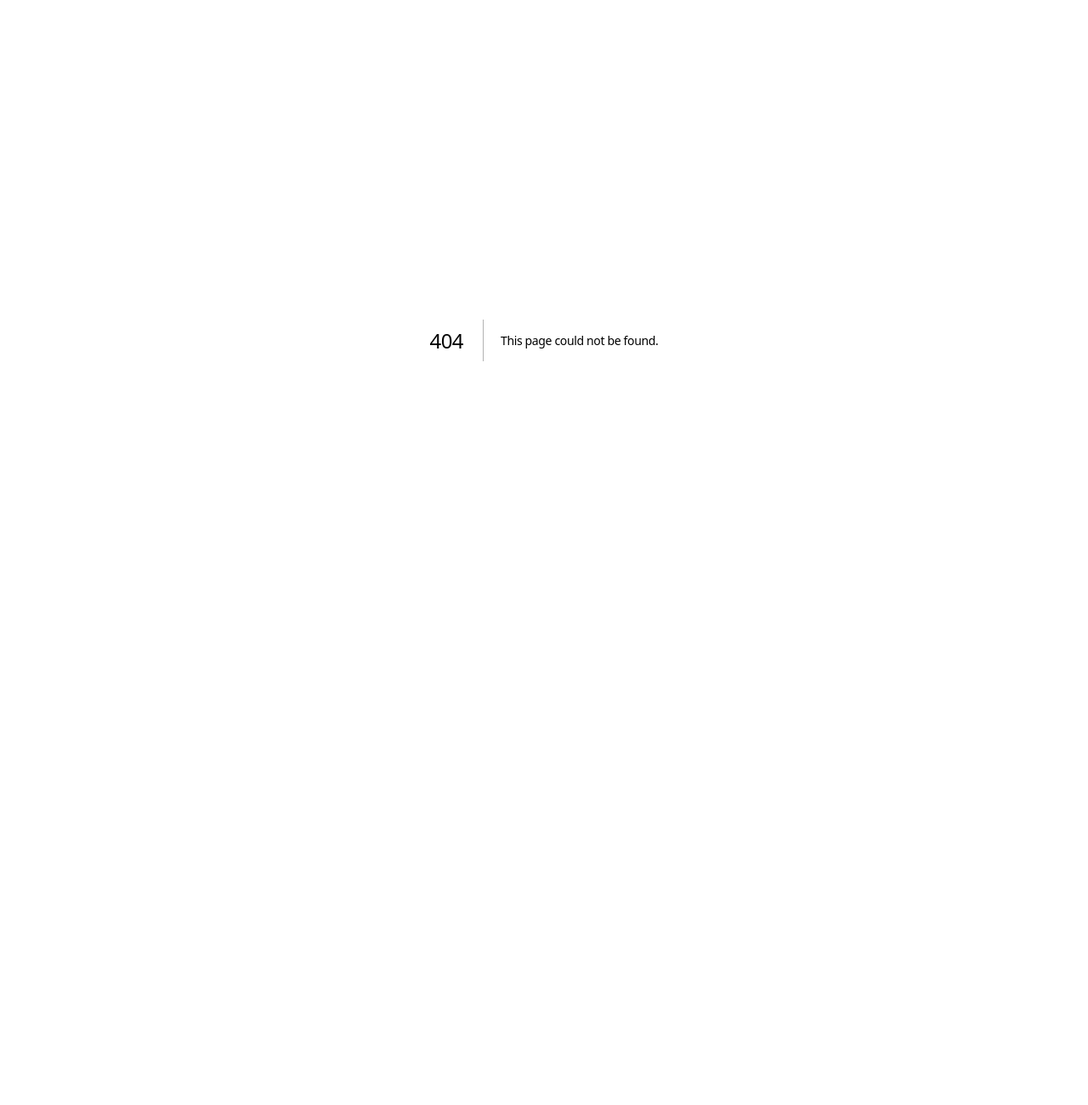
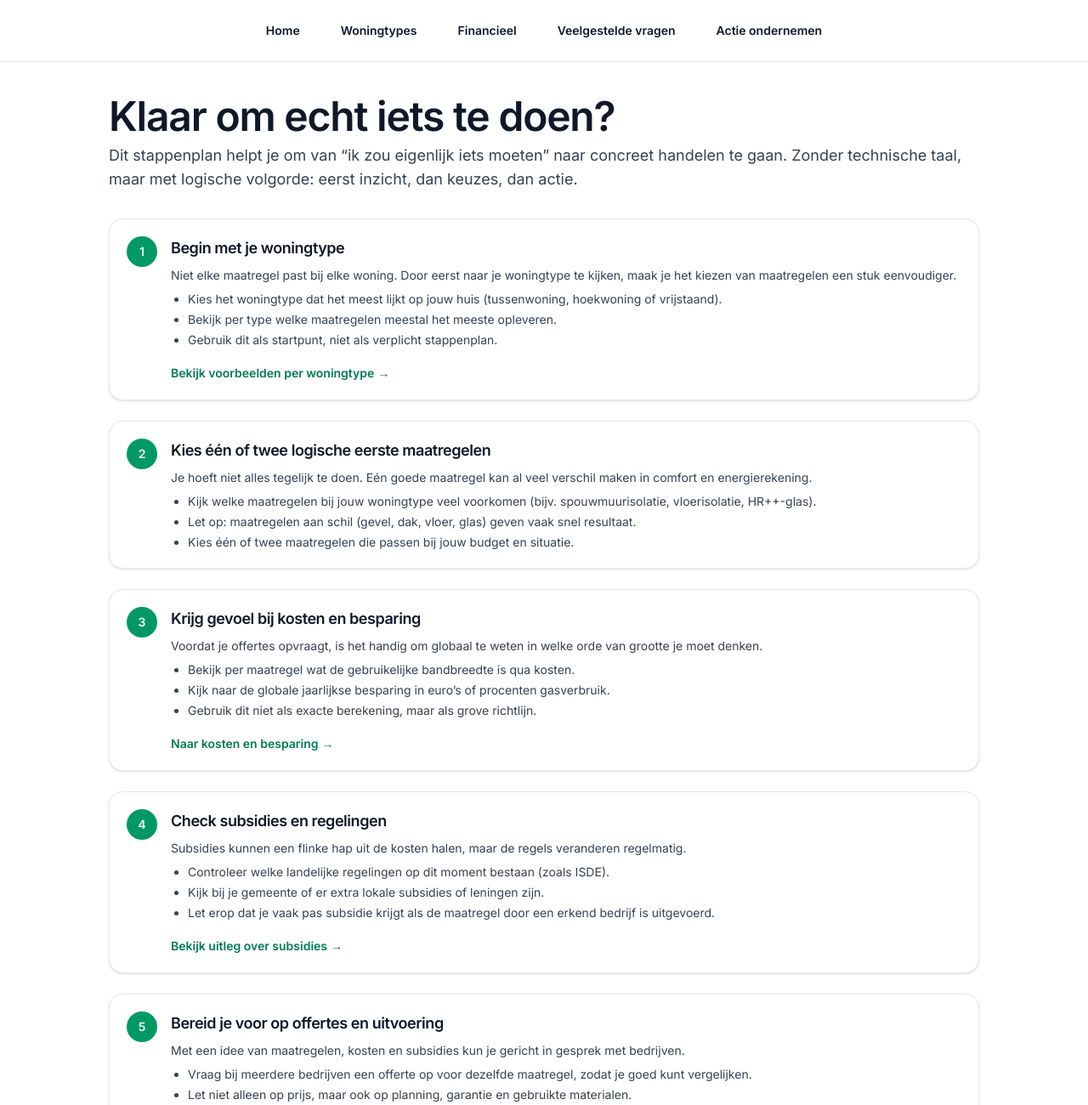
Before and after one commit to tjmichiels/renoveerjewoning, a Next.js app: page /actie in a window 1280 px wide. Before the commit this address had no page. Shown: the top 1300 px of the page at 85% size. Before the commit the page ends 800 px from the top, so only its background shows below. Built offline with nearby package versions, Linux system fonts and the light colour scheme.

Commit message:
'Actie ondernemen' pagina

```diff
--- /dev/null
+++ b/app/actie/page.tsx
@@ -0,0 +1,156 @@
+// app/actie/page.tsx
+import type { Metadata } from "next";
+import Link from "next/link";
+import Header from "../components/layout/Header";
+import { NAV } from "../content/navigation";
+
+export const metadata: Metadata = {
+    title: "Actie ondernemen – stap voor stap renoveren",
+    description:
+        "Ben je van plan om te renoveren? Volg dit stappenplan: kies je woningtype, bepaal logische maatregelen, bekijk kosten en besparing, en bereid je voor op offertes en uitvoering.",
+};
+
+const steps = [
+    {
+        nr: "1",
+        title: "Begin met je woningtype",
+        summary:
+            "Niet elke maatregel past bij elke woning. Door eerst naar je woningtype te kijken, maak je het kiezen van maatregelen een stuk eenvoudiger.",
+        bullets: [
+            "Kies het woningtype dat het meest lijkt op jouw huis (tussenwoning, hoekwoning of vrijstaand).",
+            "Bekijk per type welke maatregelen meestal het meeste opleveren.",
+            "Gebruik dit als startpunt, niet als verplicht stappenplan.",
+        ],
+        linkLabel: "Bekijk voorbeelden per woningtype",
+        href: "/woningtypes",
+    },
+    {
+        nr: "2",
+        title: "Kies één of twee logische eerste maatregelen",
+        summary:
+            "Je hoeft niet alles tegelijk te doen. Eén goede maatregel kan al veel verschil maken in comfort en energierekening.",
+        bullets: [
+            "Kijk welke maatregelen bij jouw woningtype veel voorkomen (bijv. spouwmuurisolatie, vloerisolatie, HR++-glas).",
+            "Let op: maatregelen aan schil (gevel, dak, vloer, glas) geven vaak snel resultaat.",
+            "Kies één of twee maatregelen die passen bij jouw budget en situatie.",
+        ],
+    },
+    {
+        nr: "3",
+        title: "Krijg gevoel bij kosten en besparing",
+        summary:
+            "Voordat je offertes opvraagt, is het handig om globaal te weten in welke orde van grootte je moet denken.",
+        bullets: [
+            "Bekijk per maatregel wat de gebruikelijke bandbreedte is qua kosten.",
+            "Kijk naar de globale jaarlijkse besparing in euro’s of procenten gasverbruik.",
+            "Gebruik dit niet als exacte berekening, maar als grove richtlijn.",
+        ],
+        linkLabel: "Naar kosten en besparing",
+        href: "/financieel",
+    },
+    {
+        nr: "4",
+        title: "Check subsidies en regelingen",
+        summary:
+            "Subsidies kunnen een flinke hap uit de kosten halen, maar de regels veranderen regelmatig.",
+        bullets: [
+            "Controleer welke landelijke regelingen op dit moment bestaan (zoals ISDE).",
+            "Kijk bij je gemeente of er extra lokale subsidies of leningen zijn.",
+            "Let erop dat je vaak pas subsidie krijgt als de maatregel door een erkend bedrijf is uitgevoerd.",
+        ],
+        linkLabel: "Bekijk uitleg over subsidies",
+        href: "/financieel#subsidies",
+    },
+    {
+        nr: "5",
+        title: "Bereid je voor op offertes en uitvoering",
+        summary:
+            "Met een idee van maatregelen, kosten en subsidies kun je gericht in gesprek met bedrijven.",
+        bullets: [
+            "Vraag bij meerdere bedrijven een offerte op voor dezelfde maatregel, zodat je goed kunt vergelijken.",
+            "Let niet alleen op prijs, maar ook op planning, garantie en gebruikte materialen.",
+            "Bedenk vooraf: wil je alles in één keer doen, of verspreid over meerdere jaren?",
+        ],
+    },
+];
+
+export default function ActiePage() {
+    return (
+        <div className="bg-white">
+            <Header navigation={NAV} />
+
+            <main className="relative isolate min-h-screen px-6 pt-10 lg:px-8">
+                <div className="mx-auto max-w-5xl pb-16">
+                    {/* Paginaheader */}
+                    <header className="mb-8">
+                        <h1 className="text-4xl sm:text-5xl font-semibold tracking-tight text-gray-900">
+                            Klaar om echt iets te doen?
+                        </h1>
+                        <p className="mt-2 text-gray-700 text-base sm:text-lg">
+                            Dit stappenplan helpt je om van “ik zou eigenlijk iets moeten” naar
+                            concreet handelen te gaan. Zonder technische taal, maar met logische
+                            volgorde: eerst inzicht, dan keuzes, dan actie.
+                        </p>
+                    </header>
+
+                    {/* Stappenlijst */}
+                    <section
+                        aria-label="Stappenplan voor woningrenovatie"
+                        className="space-y-6"
+                    >
+                        {steps.map((step) => (
+                            <article
+                                key={step.nr}
+                                className="flex gap-4 rounded-2xl border border-gray-200 bg-white p-5 shadow-sm"
+                            >
+                                {/* Nummer */}
+                                <div className="flex-shrink-0">
+                                    <div className="flex h-9 w-9 items-center justify-center rounded-full bg-emerald-600 text-sm font-semibold text-white">
+                                        {step.nr}
+                                    </div>
+                                </div>
+
+                                {/* Tekst */}
+                                <div className="space-y-2">
+                                    <h2 className="text-lg font-semibold text-gray-900">
+                                        {step.title}
+                                    </h2>
+                                    <p className="text-sm text-gray-700">{step.summary}</p>
+                                    <ul className="mt-1 list-disc space-y-1 pl-5 text-sm text-gray-700">
+                                        {step.bullets.map((item, idx) => (
+                                            <li key={idx}>{item}</li>
+                                        ))}
+                                    </ul>
+
+                                    {step.href && step.linkLabel && (
+                                        <div className="pt-2">
+                                            <Link
+                                                href={step.href}
+                                                className="inline-flex items-center text-sm font-semibold text-emerald-700 hover:text-emerald-900"
+                                            >
+                                                {step.linkLabel}
+                                                <span className="ml-1" aria-hidden>
+                          →
+                        </span>
+                                            </Link>
+                                        </div>
+                                    )}
+                                </div>
+                            </article>
+                        ))}
+                    </section>
+
+                    {/* Slotcallout */}
+                    <section className="mt-10 rounded-2xl border border-emerald-100 bg-emerald-50/70 px-6 py-5">
+                        <h2 className="text-base sm:text-lg font-semibold text-gray-900">
+                            Je hoeft niet alles tegelijk te doen om resultaat te merken.
+                        </h2>
+                        <p className="mt-1 text-sm text-gray-800">
+                            Kies één maatregel die past bij jouw woning en situatie — dat levert vaak al een merkbaar verschil op in comfort én verbruik. Later kun je altijd uitbreiden met extra stappen.
+                        </p>
+                    </section>
+                </div>
+            </main>
+        </div>
+    );
+}
--- a/app/content/navigation.ts
+++ b/app/content/navigation.ts
@@ -1,5 +1,7 @@
 export const NAV = [
     {name: "Home", href: "/"},
-    { name: "Woningtypes", href: "/woningtypes" },
+    {name: "Woningtypes", href: "/woningtypes"},
+    {name: "Financieel", href: "/financieel"},
     {name: "Veelgestelde vragen", href: "/faq"},
+    {name: "Actie ondernemen", href: "/actie"},
 ];
--- a/app/financieel/page.tsx
+++ b/app/financieel/page.tsx
@@ -203,7 +203,7 @@ export default function FinancieelPage() {
                     </section>
 
                     {/* Laatste sectie: logische eerste stap / CTA */}
-                    <section className="mt-12">
+                    <section  id="subsidies" className="mt-12">
                         <div className="rounded-2xl border border-emerald-100 bg-emerald-50/60 px-6 py-6 sm:py-7 shadow-sm">
                             <h2 className="text-xl font-semibold text-gray-900">
                                 Wat is een logische eerste stap voor jou?
```
